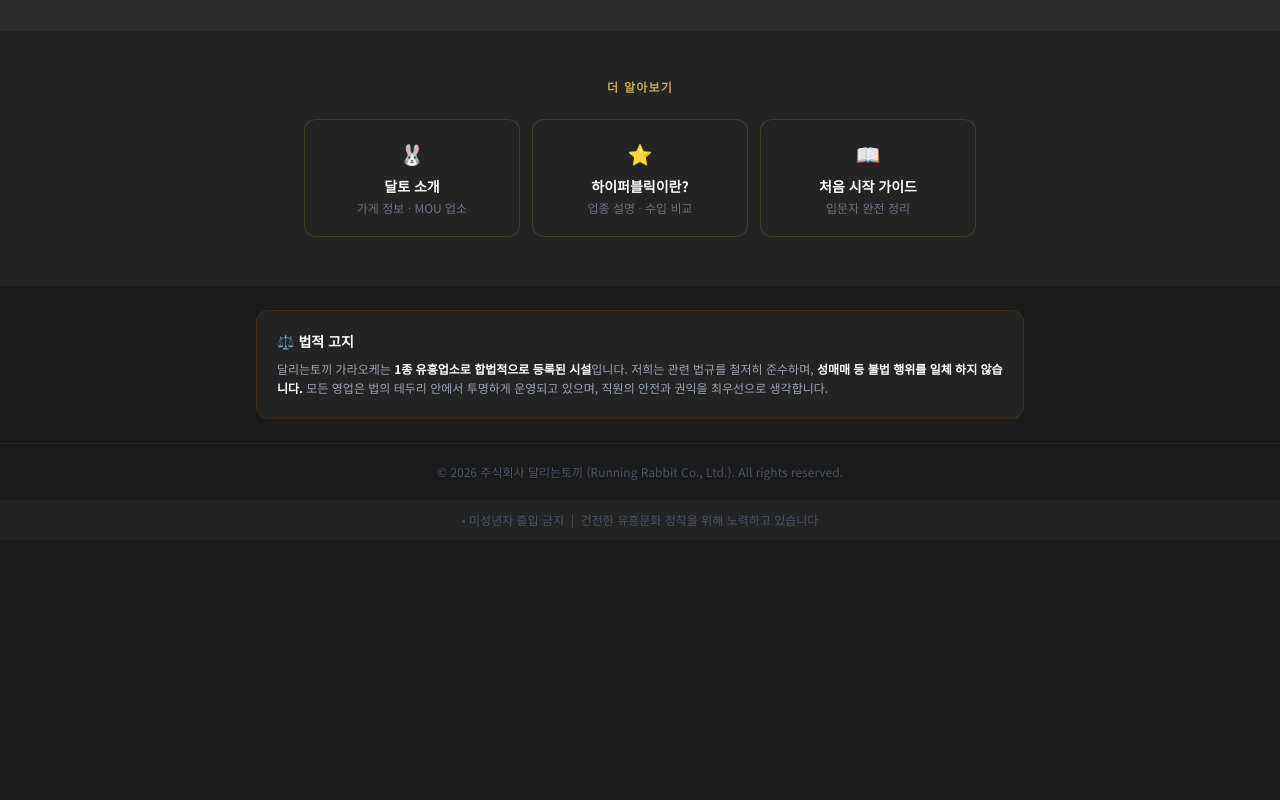
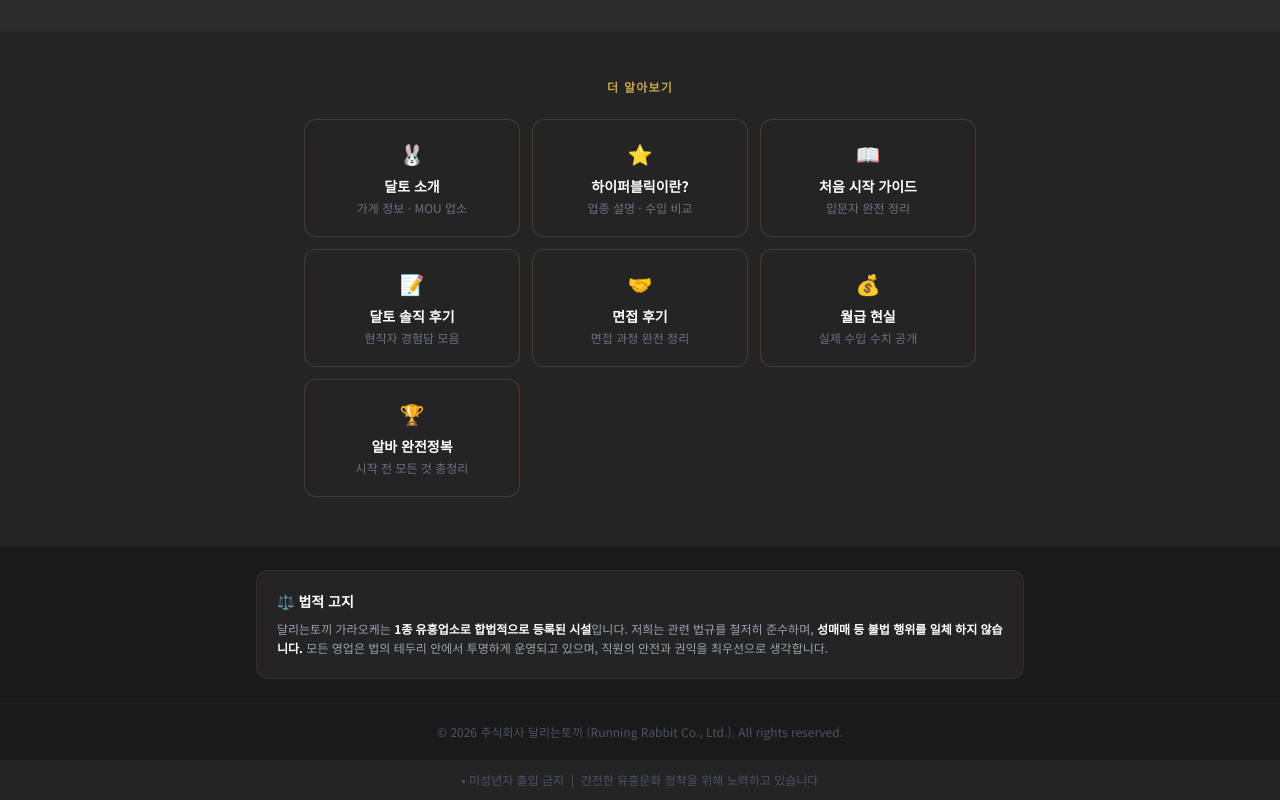
Before and after one commit to cyibest96-art/Dalto-girls-apply, a plain HTML site: page index.html in a window 1280 px wide. Shown: the part 6175-6975 px from the top of the page. Before the commit the page ends 6715 px from the top, so only its background shows below. Drawn offline with nearby package versions, Linux system fonts and the light colour scheme.

Commit message:
메인페이지 내부링크에 새 4개 페이지 추가
Co-Authored-By: Claude Sonnet 4.6 <noreply@anthropic.com>

```diff
--- a/index.html
+++ b/index.html
@@ -656,6 +656,26 @@
           <p class="font-bold text-white text-sm mb-1">처음 시작 가이드</p>
           <p class="text-gray-500 text-xs">입문자 완전 정리</p>
         </a>
+        <a href="review.html" class="card rounded-xl p-5 text-center hover:border-yellow-500/50 transition-colors block">
+          <p class="text-xl mb-2">📝</p>
+          <p class="font-bold text-white text-sm mb-1">달토 솔직 후기</p>
+          <p class="text-gray-500 text-xs">현직자 경험담 모음</p>
+        </a>
+        <a href="interview.html" class="card rounded-xl p-5 text-center hover:border-yellow-500/50 transition-colors block">
+          <p class="text-xl mb-2">🤝</p>
+          <p class="font-bold text-white text-sm mb-1">면접 후기</p>
+          <p class="text-gray-500 text-xs">면접 과정 완전 정리</p>
+        </a>
+        <a href="salary.html" class="card rounded-xl p-5 text-center hover:border-yellow-500/50 transition-colors block">
+          <p class="text-xl mb-2">💰</p>
+          <p class="font-bold text-white text-sm mb-1">월급 현실</p>
+          <p class="text-gray-500 text-xs">실제 수입 수치 공개</p>
+        </a>
+        <a href="complete-guide.html" class="card rounded-xl p-5 text-center hover:border-yellow-500/50 transition-colors block">
+          <p class="text-xl mb-2">🏆</p>
+          <p class="font-bold text-white text-sm mb-1">알바 완전정복</p>
+          <p class="text-gray-500 text-xs">시작 전 모든 것 총정리</p>
+        </a>
       </div>
     </div>
   </section>
```
